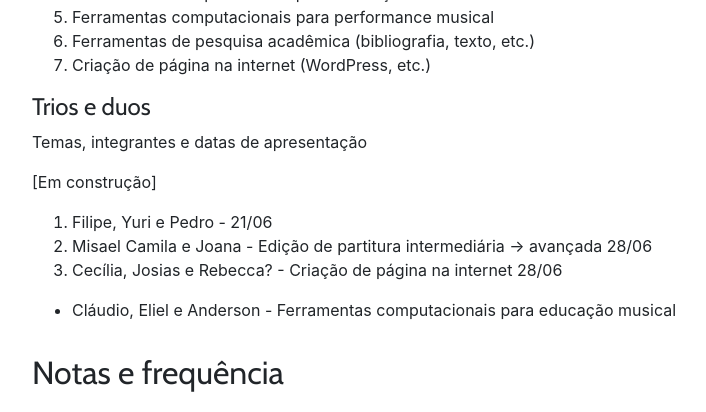
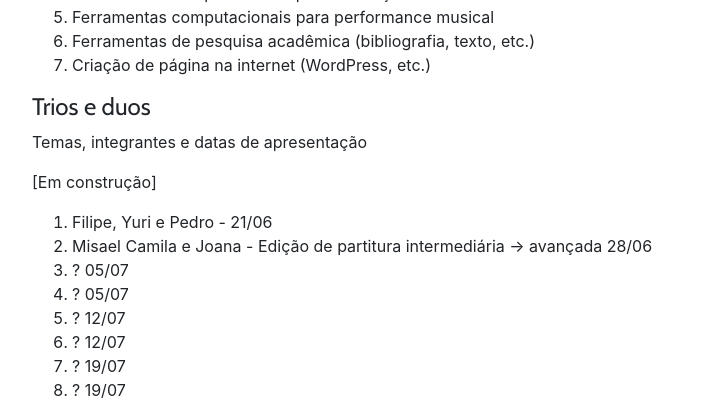
Before and after one commit to kroger/genosmus, a Jekyll site: the page built from _marcos/musa92.md, in a window 1280 px wide and 900 px high, scrolled down 2759 px, cut to the strip 0-412 px from the top of the window. Shown: the whole strip, without its empty margins (68-774 px from the left). Built offline with Jekyll 4.4.1, drawn with Linux system fonts in a browser that asks for light colours; the table of contents is made by our own code.

Commit message:
Datas disponíveis para seminários de informática

```diff
--- a/_marcos/musa92.md
+++ b/_marcos/musa92.md
@@ -108,8 +108,14 @@ Temas, integrantes e datas de apresentação
 
 1. Filipe, Yuri e Pedro -  21/06
 2. Misael Camila e Joana - Edição de partitura intermediária -> avançada 28/06
-3. Cecília, Josias e Rebecca? - Criação de página na internet 28/06
+3. ? 05/07
+4. ? 05/07
+5. ? 12/07
+6. ? 12/07
+7. ? 19/07
+8. ? 19/07
 
+* Cecília, Josias e Rebecca? - Criação de página na internet 28/06
 * Cláudio, Eliel e Anderson - Ferramentas computacionais para educação musical
 
 ## Notas e frequência
```
